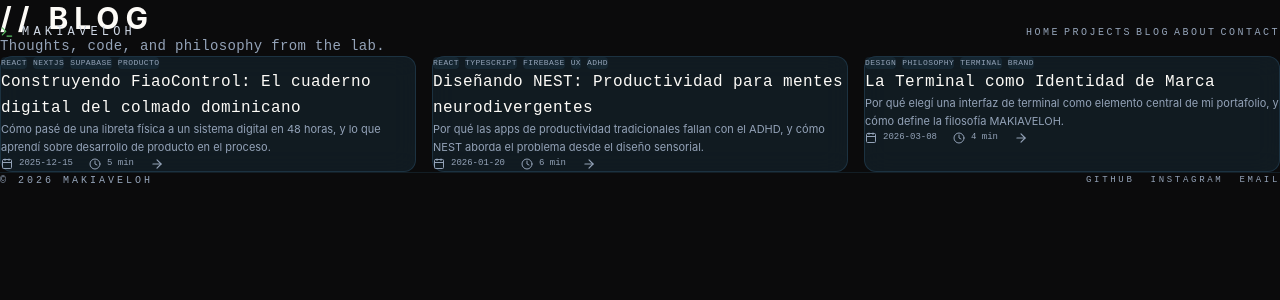
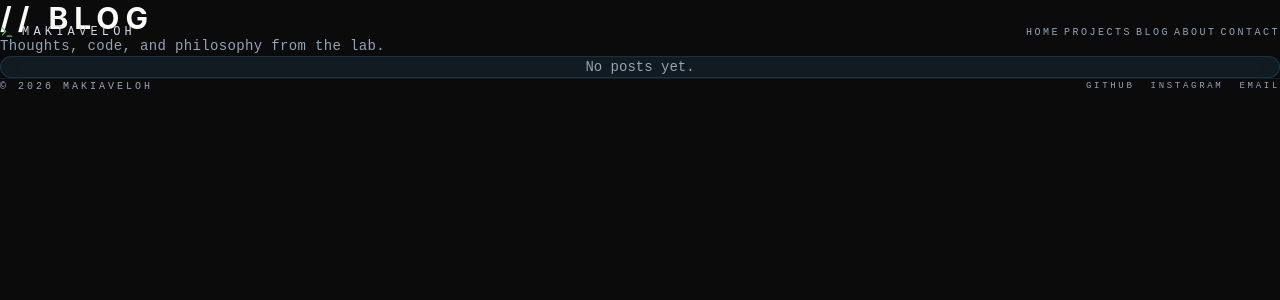
Before and after one commit to rotsen93/makiaveloh, a React (Vite) app: page /blog in a window 1280 px wide. Shown: the top 300 px of the page. Built offline with nearby package versions, Linux system fonts and the light colour scheme.

Commit message:
feat: migrate blog to react-markdown and content registry

```diff
--- a/src/pages/blog/BlogListPage.tsx
+++ b/src/pages/blog/BlogListPage.tsx
@@ -1,9 +1,34 @@
 import { Link } from 'react-router-dom'
 import { motion } from 'framer-motion'
 import { Calendar, Clock, ArrowRight } from 'lucide-react'
-import { blogPosts } from '../../lib/blog'
+import ReactMarkdown from 'react-markdown'
+import { getPosts } from '../../lib/content'
+
+function estimateReadTime(body: string): number {
+  return Math.max(1, Math.ceil(body.length / 1000))
+}
 
 export function BlogListPage() {
+  const posts = getPosts()
+
+  if (posts.length === 0) {
+    return (
+      <div className="max-w-7xl mx-auto px-4 sm:px-6 lg:px-8 pt-20 md:pt-24 pb-8">
+        <div className="mb-10">
+          <h1 className="text-2xl md:text-3xl font-bold tracking-[0.2em] uppercase mb-2">
+            // Blog
+          </h1>
+          <p className="text-text-muted text-xs md:text-sm font-mono tracking-wide">
+            Thoughts, code, and philosophy from the lab.
+          </p>
+        </div>
+        <div className="bento-cell rounded-xl p-12 text-center">
+          <p className="text-sm text-text-muted font-mono">No posts yet.</p>
+        </div>
+      </div>
+    )
+  }
+
   return (
     <motion.div
       className="max-w-7xl mx-auto px-4 sm:px-6 lg:px-8 pt-20 md:pt-24 pb-8"
@@ -22,9 +47,9 @@ export function BlogListPage() {
       </div>
 
       <div className="grid grid-cols-1 md:grid-cols-2 lg:grid-cols-3 gap-4">
-        {blogPosts.map((post, i) => (
+        {posts.map((post, i) => (
           <motion.div
-            key={post.id}
+            key={post.slug}
             initial={{ opacity: 0, y: 20 }}
             animate={{ opacity: 1, y: 0 }}
             transition={{ duration: 0.4, delay: i * 0.08 }}
@@ -34,7 +59,7 @@ export function BlogListPage() {
               className="block bento-cell rounded-xl p-6 h-full group"
             >
               <div className="flex flex-wrap gap-1.5 mb-4">
-                {post.tags.map((tag) => (
+                {(post.tags ?? []).map((tag) => (
                   <span
                     key={tag}
                     className="text-[8px] tracking-wider uppercase font-mono px-2 py-0.5 rounded bg-surface/40 text-text-muted"
@@ -48,18 +73,22 @@ export function BlogListPage() {
                 {post.title}
               </h2>
 
-              <p className="text-[11px] text-text-muted leading-relaxed mb-4 line-clamp-3">
-                {post.excerpt}
-              </p>
+              <div className="text-[11px] text-text-muted leading-relaxed mb-4 line-clamp-3 prose-excerpt">
+                {post.excerpt ? (
+                  <ReactMarkdown>{post.excerpt}</ReactMarkdown>
+                ) : null}
+              </div>
 
               <div className="flex items-center gap-4 mt-auto">
                 <div className="flex items-center gap-1.5">
                   <Calendar className="w-3 h-3 text-text-muted" />
-                  <span className="text-[9px] font-mono text-text-muted">{post.published}</span>
+                  <span className="text-[9px] font-mono text-text-muted">{post.date}</span>
                 </div>
                 <div className="flex items-center gap-1.5">
                   <Clock className="w-3 h-3 text-text-muted" />
-                  <span className="text-[9px] font-mono text-text-muted">{post.readTime} min</span>
+                  <span className="text-[9px] font-mono text-text-muted">
+                    {estimateReadTime(post.body)} min
+                  </span>
                 </div>
                 <ArrowRight className="w-3.5 h-3.5 text-text-muted group-hover:text-accent transition-colors ml-auto" />
               </div>
--- a/src/pages/blog/BlogPostPage.tsx
+++ b/src/pages/blog/BlogPostPage.tsx
@@ -1,60 +1,18 @@
 import { useParams, Link } from 'react-router-dom'
 import { motion } from 'framer-motion'
-import { ArrowLeft, Calendar, Clock } from 'lucide-react'
-import { postBySlug } from '../../lib/blog'
-
-function RenderContent({ content }: { content: string }) {
-  const lines = content.trim().split('\n')
-
-  return (
-    <div className="space-y-4">
-      {lines.map((line, i) => {
-        const trimmed = line.trim()
-        if (!trimmed) return <br key={i} />
-
-        if (trimmed.startsWith('## ')) {
-          return (
-            <h2 key={i} className="text-lg font-mono tracking-wide text-text-primary pt-4">
-              {trimmed.replace('## ', '')}
-            </h2>
-          )
-        }
-
-        if (trimmed.startsWith('- ')) {
-          return (
-            <li key={i} className="text-sm text-text-secondary ml-4 list-disc">
-              {trimmed.replace('- ', '')}
-            </li>
-          )
-        }
-
-        if (trimmed.startsWith('**') && trimmed.endsWith('**')) {
-          return (
-            <p key={i} className="text-sm font-bold text-text-primary">
-              {trimmed.replace(/\*\*/g, '')}
-            </p>
-          )
-        }
-
-        return (
-          <p key={i} className="text-sm text-text-secondary leading-relaxed">
-            {trimmed}
-          </p>
-        )
-      })}
-    </div>
-  )
-}
+import { ArrowLeft, Calendar } from 'lucide-react'
+import ReactMarkdown from 'react-markdown'
+import { getPostBySlug } from '../../lib/content'
 
 export function BlogPostPage() {
   const { slug } = useParams<{ slug: string }>()
-  const post = slug ? postBySlug(slug) : undefined
+  const post = slug ? getPostBySlug(slug) : undefined
 
   if (!post) {
     return (
       <div className="max-w-7xl mx-auto px-4 sm:px-6 lg:px-8 pt-20 md:pt-24 pb-8">
         <div className="bento-cell rounded-xl p-12 text-center">
-          <p className="text-4xl font-mono text-text-muted mb-4">404</p>
+          <p className="text-4xl font-mono text-text-muted mb-4 font-bold">404</p>
           <p className="text-sm text-text-muted font-mono mb-6">Post not found</p>
           <Link
             to="/blog"
@@ -82,9 +40,9 @@ export function BlogPostPage() {
         <ArrowLeft className="w-3.5 h-3.5" /> Back to Blog
       </Link>
 
-      <div className="bento-cell rounded-xl p-6 md:p-10">
+      <article className="bento-cell rounded-xl p-6 md:p-10">
         <div className="flex flex-wrap gap-2 mb-4">
-          {post.tags.map((tag) => (
+          {(post.tags ?? []).map((tag) => (
             <span
               key={tag}
               className="text-[8px] tracking-wider uppercase font-mono px-2 py-0.5 rounded bg-surface/40 text-text-muted"
@@ -101,16 +59,14 @@ export function BlogPostPage() {
         <div className="flex items-center gap-4 mb-8 pb-6 border-b border-surface/40">
           <div className="flex items-center gap-1.5">
             <Calendar className="w-3.5 h-3.5 text-text-muted" />
-            <span className="text-[10px] font-mono text-text-muted">{post.published}</span>
-          </div>
-          <div className="flex items-center gap-1.5">
-            <Clock className="w-3.5 h-3.5 text-text-muted" />
-            <span className="text-[10px] font-mono text-text-muted">{post.readTime} min read</span>
+            <span className="text-[10px] font-mono text-text-muted">{post.date}</span>
           </div>
         </div>
 
-        <RenderContent content={post.content} />
-      </div>
+        <div className="prose prose-invert prose-sm max-w-none text-text-secondary leading-relaxed">
+          <ReactMarkdown>{post.body}</ReactMarkdown>
+        </div>
+      </article>
     </motion.div>
   )
 }
```
